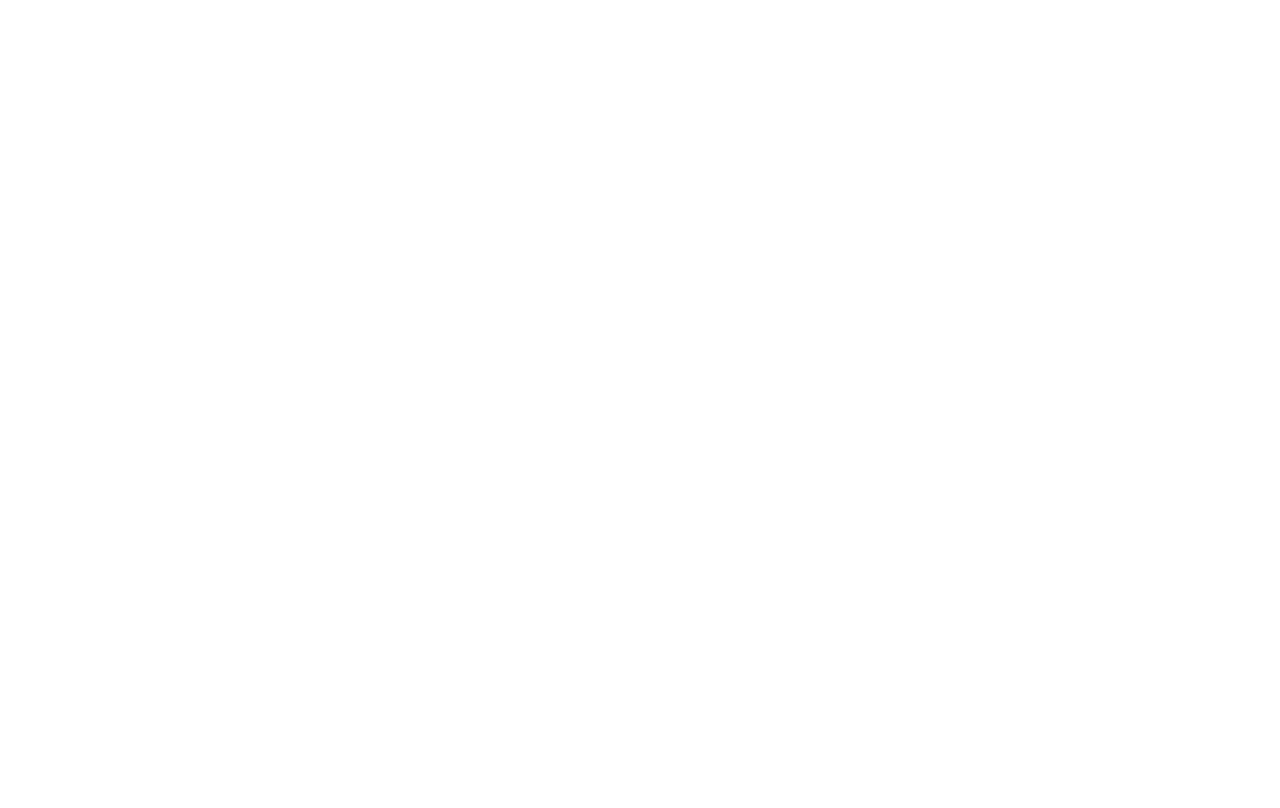
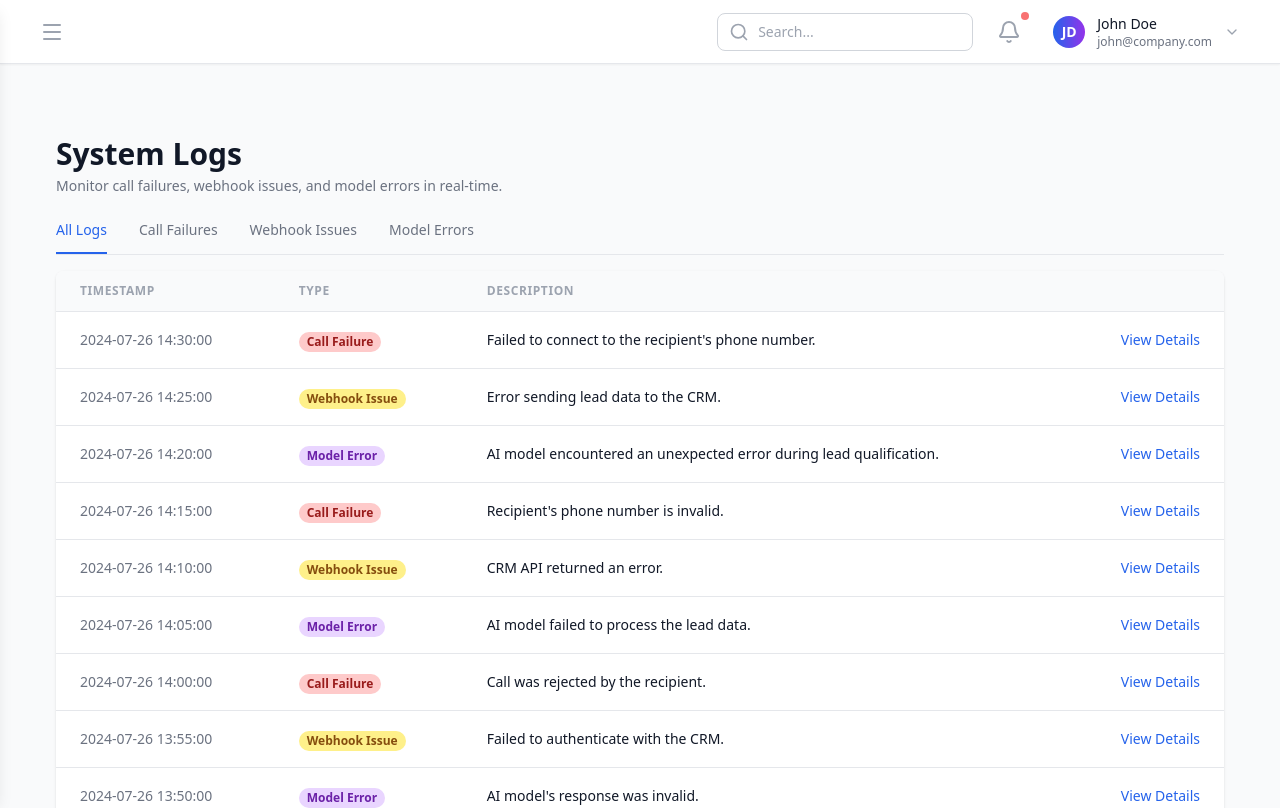
Before and after one commit to YousraAitLaaroussi/ai-lead-front-end, a Vue app in the folder ai-lead/: page /systemlogs in a window 1280 px wide. Before the commit this address had no page. Shown: the top 808 px of the page. Built offline with nearby package versions, Linux system fonts and the light colour scheme.

Commit message:
created system logs

```diff
--- a/ai-lead/src/layout/LayoutAdmin.vue
+++ b/ai-lead/src/layout/LayoutAdmin.vue
@@ -203,9 +203,9 @@
   { name: 'Clients', href: '/client/leads', icon: Users, badge: 12 },
   { name: 'Plans', href: '/client/campaigns', icon: CreditCard },
   { name: 'Live Calls', href: '/call-logs', icon: Phone },
-  { name: 'System Logs', href: '/client/ai-intents', icon: FileText },
+  { name: 'System Logs', href: '/systemlogs', icon: FileText },
   { name: 'Settings', href: '/client/billing', icon: Settings },
-  { name: 'Admin Users', href: '/client/settings', icon: UserCog },
+  { name: 'Admin Users', href: 'admin/users', icon: UserCog },
   { name: 'Reports', href: '/client/support', icon: BarChart3 }
 ]
 
--- a/ai-lead/src/pages/AdminUsers.vue
+++ b/ai-lead/src/pages/AdminUsers.vue
@@ -1,5 +1,5 @@
 <template>
-  <LayoutClient>
+  <LayoutAdmin>
     <div class="min-h-screen bg-gray-50">
       <!-- Header -->
       <div class="bg-white border-b border-gray-200 px-4 sm:px-6 py-4 flex flex-col sm:flex-row sm:items-center justify-between gap-4">
@@ -67,13 +67,13 @@
 
       </div>
     </div>
-  </LayoutClient>
+  </LayoutAdmin>
 </template>
 
 <script setup>
 import { ref, reactive, computed, onMounted } from 'vue'
 import { Plus } from 'lucide-vue-next'
-import LayoutClient from '@/layout/LayoutClient.vue'
+import LayoutAdmin from '@/layout/LayoutAdmin.vue'
 import UserFilters from '@/components/admin/UserFilters.vue'
 import UserTable from '@/components/admin/UserTable.vue'
 import UserModal from '@/components/admin/UserModal.vue'
--- /dev/null
+++ b/ai-lead/src/pages/SystemLogs.vue
@@ -0,0 +1,253 @@
+<template>
+  <LayoutAdmin>
+  <div class="container mx-auto py-8 px-4">
+    <h1 class="text-3xl font-bold text-gray-900 mb-1">System Logs</h1>
+    <p class="text-gray-500 mb-6 text-sm">
+      Monitor call failures, webhook issues, and model errors in real-time.
+    </p>
+
+    <!-- Tabs -->
+    <nav class="border-b border-gray-200 mb-4">
+      <ul class="flex space-x-8 text-sm font-medium text-gray-500">
+        <li>
+          <button
+            @click="activeTab = 'all'"
+            :class="tabClass('all')"
+            class="pb-3 border-b-2"
+          >
+            All Logs
+          </button>
+        </li>
+        <li>
+          <button
+            @click="activeTab = 'callFailure'"
+            :class="tabClass('callFailure')"
+            class="pb-3 border-b-2"
+          >
+            Call Failures
+          </button>
+        </li>
+        <li>
+          <button
+            @click="activeTab = 'webhookIssue'"
+            :class="tabClass('webhookIssue')"
+            class="pb-3 border-b-2"
+          >
+            Webhook Issues
+          </button>
+        </li>
+        <li>
+          <button
+            @click="activeTab = 'modelError'"
+            :class="tabClass('modelError')"
+            class="pb-3 border-b-2"
+          >
+            Model Errors
+          </button>
+        </li>
+      </ul>
+    </nav>
+
+    <!-- Table -->
+    <div class="bg-white shadow rounded-lg overflow-x-auto">
+      <table class="min-w-full divide-y divide-gray-200">
+        <thead class="bg-gray-50">
+          <tr>
+            <th
+              scope="col"
+              class="px-6 py-3 text-left text-xs font-semibold text-gray-400 uppercase tracking-wider"
+            >
+              TIMESTAMP
+            </th>
+            <th
+              scope="col"
+              class="px-6 py-3 text-left text-xs font-semibold text-gray-400 uppercase tracking-wider"
+            >
+              TYPE
+            </th>
+            <th
+              scope="col"
+              class="px-6 py-3 text-left text-xs font-semibold text-gray-400 uppercase tracking-wider"
+            >
+              DESCRIPTION
+            </th>
+            <th scope="col" class="relative px-6 py-3">
+              <span class="sr-only">View Details</span>
+            </th>
+          </tr>
+        </thead>
+        <tbody class="bg-white divide-y divide-gray-200">
+          <tr v-for="log in filteredLogs" :key="log.id">
+            <td class="px-6 py-4 whitespace-nowrap text-sm text-gray-500">
+              {{ log.timestamp }}
+            </td>
+            <td class="px-6 py-4 whitespace-nowrap">
+              <span
+                :class="typeBadgeClass(log.type)"
+                class="inline-flex px-2 text-xs font-semibold leading-5 rounded-full"
+              >
+                {{ badgeText(log.type) }}
+              </span>
+            </td>
+            <td class="px-6 py-4 whitespace-nowrap text-sm text-gray-900">
+              {{ log.description }}
+            </td>
+            <td class="px-6 py-4 whitespace-nowrap text-right text-sm font-medium">
+              <a href="#" @click.prevent="openModal(log)" class="text-blue-600 hover:text-blue-900">
+                  View Details
+              </a>
+
+            </td>
+          </tr>
+          <tr v-if="filteredLogs.length === 0">
+            <td colspan="4" class="px-6 py-4 text-center text-sm text-gray-500">
+              No logs found.
+            </td>
+          </tr>
+        </tbody>
+      </table>
+      <div v-if="showModal" class="fixed inset-0 bg-black bg-opacity-40 flex items-center justify-center z-50">
+  <div class="bg-white rounded-lg shadow-lg w-full max-w-md p-6">
+    <h2 class="text-xl font-bold mb-4">Record Details</h2>
+    <div class="mb-2">
+      <span class="font-semibold">Time :</span>
+      <span>{{ selectedLog.timestamp }}</span>
+    </div>
+    <div class="mb-2">
+      <span class="font-semibold">Type :</span>
+      <span>{{ badgeText(selectedLog.type) }}</span>
+    </div>
+    <div class="mb-4">
+      <span class="font-semibold">Description:</span>
+      <p class="text-gray-700">{{ selectedLog.description }}</p>
+    </div>
+    <div class="text-right">
+      <button @click="closeModal" class="px-4 py-2 bg-blue-600 text-white rounded hover:bg-blue-700">
+        Close
+      </button>
+    </div>
+  </div>
+</div>
+    </div>
+  </div>
+  </LayoutAdmin>
+</template>
+
+<script setup>
+import { ref, computed } from 'vue';
+import LayoutAdmin from '@/layout/LayoutAdmin.vue'
+
+const logs = ref([
+  {
+    id: 1,
+    timestamp: '2024-07-26 14:30:00',
+    type: 'callFailure',
+    description: "Failed to connect to the recipient's phone number.",
+  },
+  {
+    id: 2,
+    timestamp: '2024-07-26 14:25:00',
+    type: 'webhookIssue',
+    description: 'Error sending lead data to the CRM.',
+  },
+  {
+    id: 3,
+    timestamp: '2024-07-26 14:20:00',
+    type: 'modelError',
+    description: 'AI model encountered an unexpected error during lead qualification.',
+  },
+  {
+    id: 4,
+    timestamp: '2024-07-26 14:15:00',
+    type: 'callFailure',
+    description: "Recipient's phone number is invalid.",
+  },
+  {
+    id: 5,
+    timestamp: '2024-07-26 14:10:00',
+    type: 'webhookIssue',
+    description: 'CRM API returned an error.',
+  },
+  {
+    id: 6,
+    timestamp: '2024-07-26 14:05:00',
+    type: 'modelError',
+    description: 'AI model failed to process the lead data.',
+  },
+  {
+    id: 7,
+    timestamp: '2024-07-26 14:00:00',
+    type: 'callFailure',
+    description: 'Call was rejected by the recipient.',
+  },
+  {
+    id: 8,
+    timestamp: '2024-07-26 13:55:00',
+    type: 'webhookIssue',
+    description: 'Failed to authenticate with the CRM.',
+  },
+  {
+    id: 9,
+    timestamp: '2024-07-26 13:50:00',
+    type: 'modelError',
+    description: "AI model's response was invalid.",
+  },
+  {
+    id: 10,
+    timestamp: '2024-07-26 13:45:00',
+    type: 'callFailure',
+    description: 'Network error during the call.',
+  },
+]);
+
+const activeTab = ref('all');
+
+const filteredLogs = computed(() => {
+  if (activeTab.value === 'all') return logs.value;
+  return logs.value.filter(log => log.type === activeTab.value);
+});
+
+const typeBadgeClass = (type) => {
+  switch (type) {
+    case 'callFailure':
+      return 'bg-red-200 text-red-800';
+    case 'webhookIssue':
+      return 'bg-yellow-200 text-yellow-800';
+    case 'modelError':
+      return 'bg-purple-200 text-purple-800';
+    default:
+      return 'bg-gray-200 text-gray-800';
+  }
+};
+
+const badgeText = (type) => {
+  switch (type) {
+    case 'callFailure':
+      return 'Call Failure';
+    case 'webhookIssue':
+      return 'Webhook Issue';
+    case 'modelError':
+      return 'Model Error';
+    default:
+      return 'Unknown';
+  }
+};
+
+const tabClass = (tab) => {
+  return activeTab.value === tab
+    ? 'border-blue-600 text-blue-600'
+    : 'border-transparent hover:text-gray-700 hover:border-gray-300';
+};
+const showModal = ref(false);
+const selectedLog = ref(null);
+
+const openModal = (log) => {
+  selectedLog.value = log;
+  showModal.value = true;
+};
+
+const closeModal = () => {
+  showModal.value = false;
+  selectedLog.value = null;
+};
+</script>
--- a/ai-lead/src/router/index.js
+++ b/ai-lead/src/router/index.js
@@ -105,6 +105,11 @@
    path: "/admin/dashboard",
     name: "AdminDashboard",
     component: () => import("@/pages/Admin/AdminDashboard.vue"),
+  },
+   {
+   path: "/systemlogs",
+    name: "Systemlogs",
+    component: () => import("@/pages/SystemLogs.vue"),
   }
 ]
 
```
Also changed, not shown: ai-lead/src/App.vue (line endings or trailing spaces), 1 other file (tests, documents, lock files or other folders).
